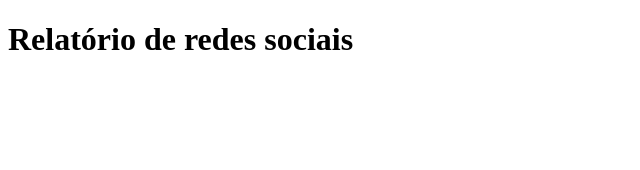
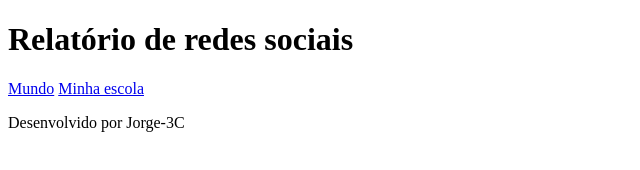
Before and after one commit to macielcrf/redes_sociais, a plain HTML site: page index.html in a window 1280 px wide. Shown: the whole page, without its empty margins (0-640 px from the left). Drawn offline with Linux system fonts and the light colour scheme.

Commit message:
Update index.html

```diff
--- a/index.html
+++ b/index.html
@@ -9,9 +9,18 @@
 <body>
 <header>
     <h1>Relatório de redes sociais</h1>
-    <nav></nav>
+    <nav>
+      <a href="index.html">Mundo</a>
+        <a href="#">Minha escola</a>
+    </nav>
 </header>
-<main></main>
-<footer></footer>
+<main class="grafico-section">
+    <section id="graficos-container" class="graficos-container">
+        <!--gráfico aqui -->
+    </section>
+</main>
+<footer>
+    <p> Desenvolvido por Jorge-3C </p>
+</footer>
 </body>
 </html>
```
